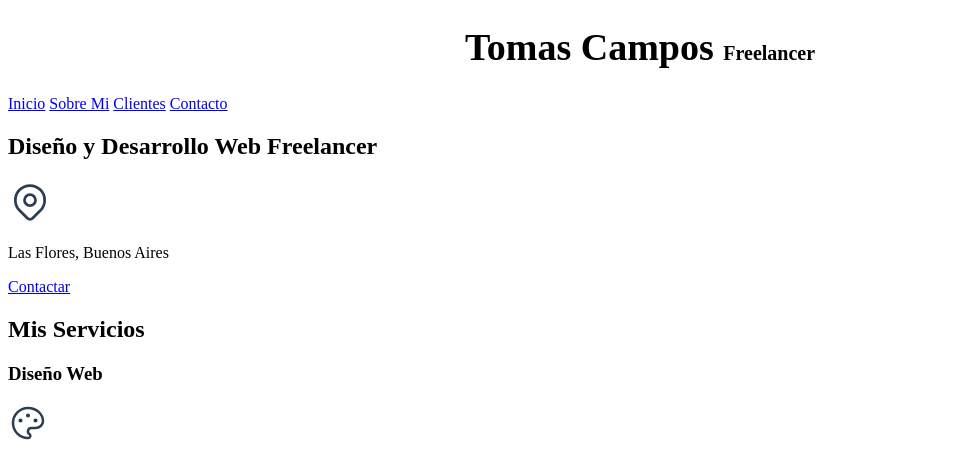
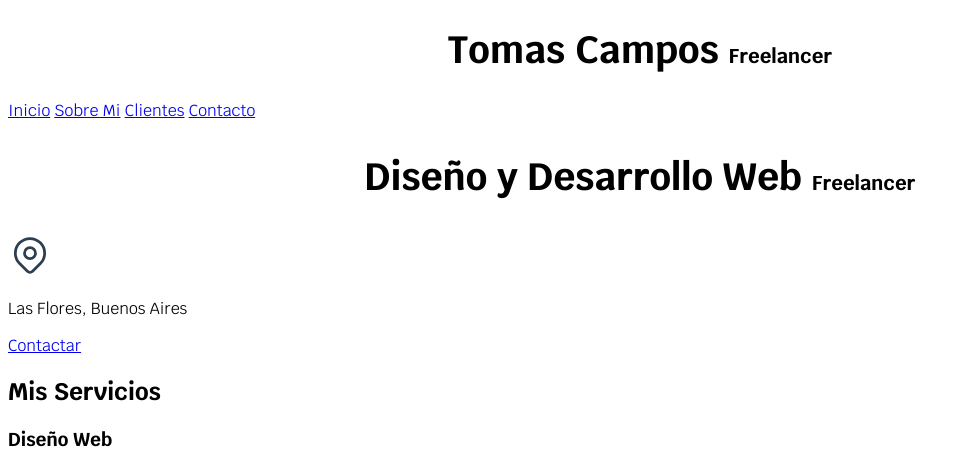
Before and after one commit to TomasCampos23/Portfolio, a plain HTML site: page index.html in a window 1280 px wide. Shown: the top 460 px of the page, without its empty margins (0-970 px from the left). Drawn offline with Linux system fonts and the light colour scheme.

Commit message:
Cambiasso

```diff
--- a/css/styles.css
+++ b/css/styles.css
@@ -1,9 +1,18 @@
+:root{
+    --blanco:#ffffff;
+    --oscuro:#212121;
+    --primario:#ffc107;
+    --secundario:#0097a7;
+    --gris:#757575;
+}
+
 html{
     font-size: 62.5%;
 }
 
 body {
     font-size: 16px;
+    font-family: 'Krub', sans-serif;
 }
 
 .titulo{
--- a/index.html
+++ b/index.html
@@ -4,6 +4,9 @@
         <meta charset="UTF-8">
         <meta name="viewport" content="width=device-width, initial-scale=1.0">
         <title>Mi Pagina Web</title>
+        <link rel="preconnect" href="https://fonts.googleapis.com">
+        <link rel="preconnect" href="https://fonts.gstatic.com" crossorigin>
+        <link href="https://fonts.googleapis.com/css2?family=Krub:wght@400;700&display=swap" rel="stylesheet">
         <link rel="stylesheet" href="css/styles.css">
     </head>
     <body>
@@ -19,7 +22,7 @@
         </nav>
 
         <section>
-            <h2>Diseño y Desarrollo Web Freelancer</h2>
+            <h2 class="titulo">Diseño y Desarrollo Web <span>Freelancer</span></h2>
 
             <svg xmlns="http://www.w3.org/2000/svg" class="icon icon-tabler icon-tabler-map-pin" width="44" height="44" viewBox="0 0 24 24" stroke-width="1.5" stroke="#2c3e50" fill="none" stroke-linecap="round" stroke-linejoin="round">
                 <path stroke="none" d="M0 0h24v24H0z" fill="none"/>
```
